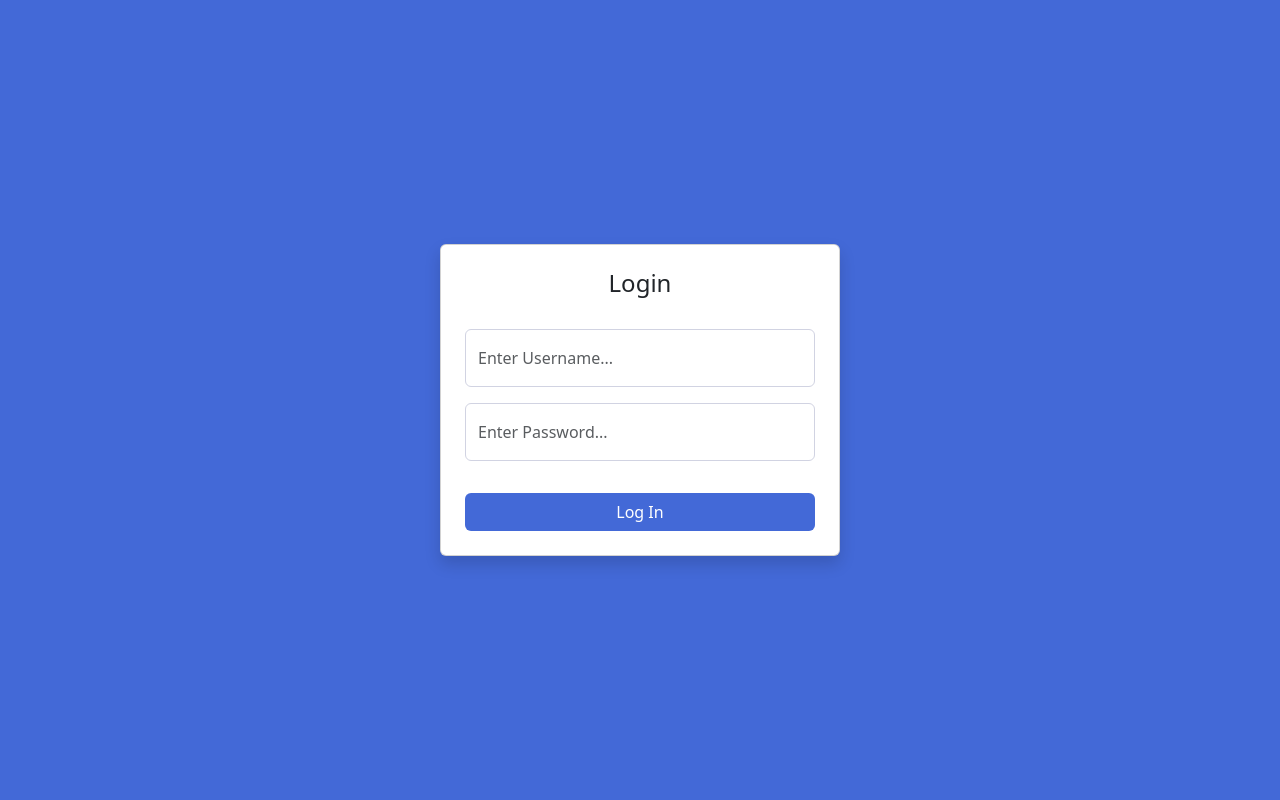
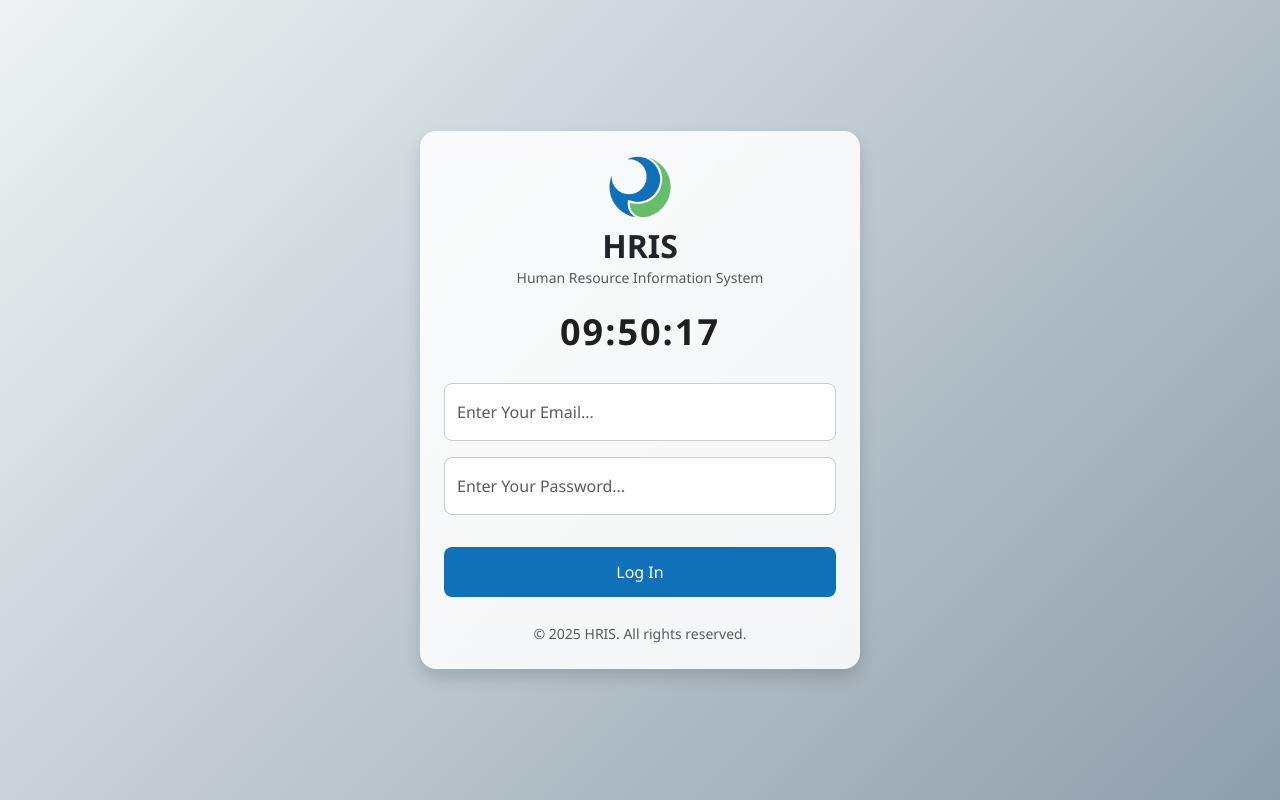
Before and after one commit to devwithfin/payroll, a React (Vite) app in the folder frontend/: page / in a window 1280 px wide. Built offline with nearby package versions, Linux system fonts and the light colour scheme.

Commit message:
revision UI Login

```diff
--- a/frontend/src/pages/LoginPage.jsx
+++ b/frontend/src/pages/LoginPage.jsx
@@ -1,54 +1,113 @@
-// pages/loginPage
-import React from "react";
+import React, { useState, useEffect } from "react";
 import useAuth from "../hooks/useAuth";
+
 const LoginPage = () => {
   const { handleLogin } = useAuth();
+  const [time, setTime] = useState(new Date());
+
+  useEffect(() => {
+    const timer = setInterval(() => setTime(new Date()), 1000);
+    return () => clearInterval(timer);
+  }, []);
+
+  const formatTime = (num) => String(num).padStart(2, "0");
+  const formattedTime = `${formatTime(time.getHours())}:${formatTime(
+    time.getMinutes()
+  )}:${formatTime(time.getSeconds())}`;
 
   return (
     <div
       className="d-flex justify-content-center align-items-center vh-100"
-      style={{ backgroundColor: "#4369D7" }}
+      style={{
+        background: "linear-gradient(135deg, #eef2f3, #8e9eab)",
+        fontFamily: "'Segoe UI', sans-serif",
+      }}
     >
       <div
         className="card p-4 shadow"
-        style={{ maxWidth: "400px", width: "100%" }}
+        style={{
+          maxWidth: "440px",
+          width: "100%",
+          borderRadius: "16px",
+          border: "none",
+          background: "#ffffffdd",
+          backdropFilter: "blur(12px)",
+        }}
       >
-        <h1 className="text-center mb-4 fw-medium" style={{ fontSize: "24px" }}>
-          Login
-        </h1>
-        <form onSubmit={handleLogin} className="mt-2">
+        <div className="text-center mb-3">
+          <img
+            src="/images/logo.png"
+            alt="HRIS Logo"
+            style={{ width: "64px", height: "64px", objectFit: "contain" }}
+          />
+          <h2 className="mt-2 mb-0 fw-semibold">HRIS</h2>
+          <small className="text-muted">
+            Human Resource Information System
+          </small>
+        </div>
+
+        {/* Jam Real-time */}
+        <div
+          className="text-center mb-4"
+          style={{
+            fontSize: "36px",
+            fontWeight: "bold",
+            color: "#1f1f1f",
+            letterSpacing: "2px",
+          }}
+        >
+          {formattedTime}
+        </div>
+
+        <form onSubmit={handleLogin}>
           <div className="mb-3">
             <input
-              type="username"
-              id="username"
+              type="email"
               name="username"
+              autoComplete="off"
               className="form-control py-3"
-              autoComplete="off"
-              placeholder="Enter Username..."
+              placeholder="Enter Your Email..."
               required
-              style={{ border: "1px solid #D1D3E2" }}
+              style={{
+                borderRadius: "8px",
+                border: "1px solid #ccc",
+              }}
             />
           </div>
           <div className="mb-3">
             <input
               type="password"
-              id="password"
               name="password"
+              autoComplete="off"
               className="form-control py-3"
-              autoComplete="off"
-              placeholder="Enter Password..."
+              placeholder="Enter Your Password..."
               required
-              style={{ border: "1px solid #D1D3E2" }}
+              style={{
+                borderRadius: "8px",
+                border: "1px solid #ccc",
+              }}
             />
           </div>
           <button
             type="submit"
             className="btn w-100 fw-medium mt-3"
-            style={{ backgroundColor: "#4369D7", color: "#fff" }}
+            style={{
+              backgroundColor: "#1071b9",
+              color: "#fff",
+              padding: "12px",
+              borderRadius: "8px",
+              fontSize: "16px",
+            }}
           >
             Log In
           </button>
         </form>
+
+        <div className="text-center mt-4">
+          <small className="text-muted">
+            © 2025 HRIS. All rights reserved.
+          </small>
+        </div>
       </div>
     </div>
   );
```
